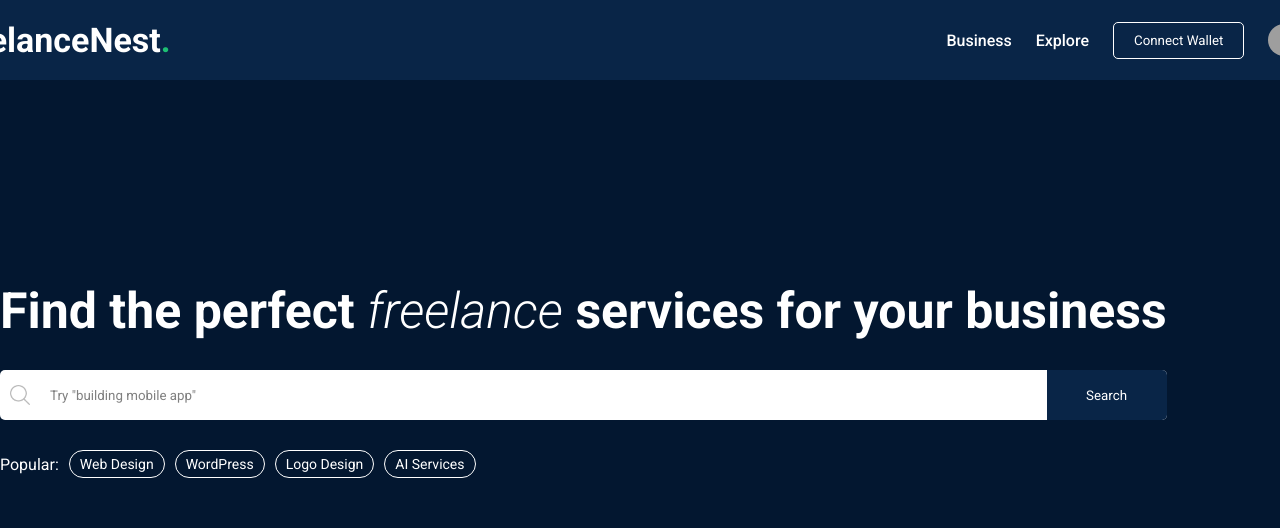
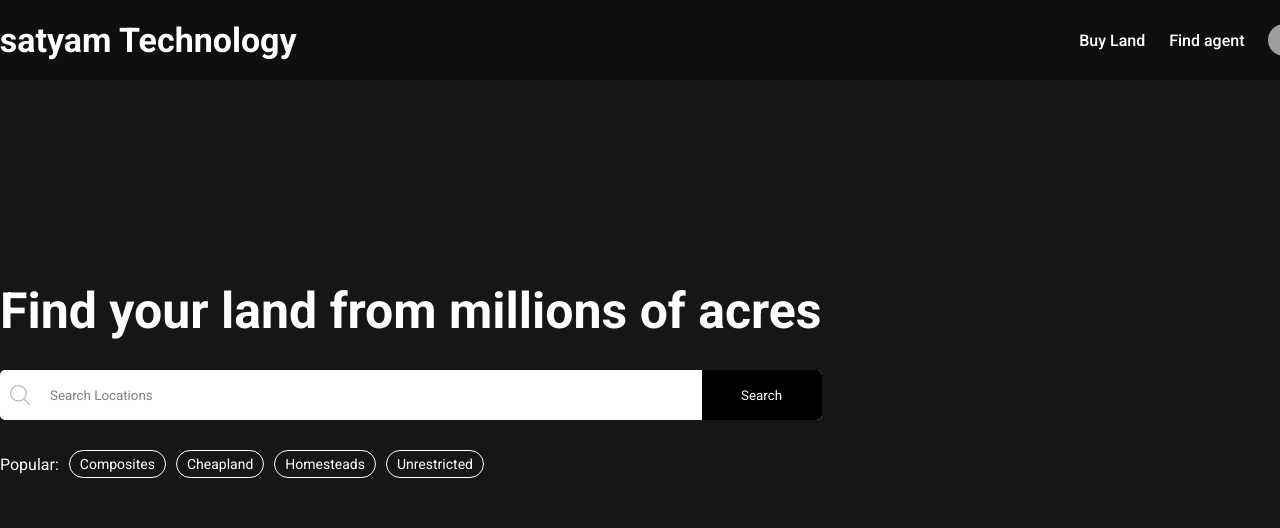
Before and after one commit to ayushkhadkekar3462/BhusatyamTemp, a React (Vite) app: page / in a window 1280 px wide. Shown: the top 528 px of the page. Built offline with nearby package versions, Linux system fonts and the light colour scheme; grey boxes are pictures that could not be loaded.

Commit message:
Minor Changes

```diff
--- a/src/components/featured/Featured.jsx
+++ b/src/components/featured/Featured.jsx
@@ -7,21 +7,21 @@ function Featured() {
       <div className="container">
         <div className="left">
           <h1>
-            Find the perfect <span>freelance</span> services for your business
+          Find your land from millions of acres
           </h1>
           <div className="search">
             <div className="searchInput">
               <img src="./img/search.png" alt="" />
-              <input type="text" placeholder='Try "building mobile app"' />
+              <input type="text" placeholder='Search Locations' />
             </div>
             <button>Search</button>
           </div>
           <div className="popular">
             <span>Popular:</span>
-            <button>Web Design</button>
-            <button>WordPress</button>
-            <button>Logo Design</button>
-            <button>AI Services</button>
+            <button>Composites</button>
+            <button>Cheapland</button>
+            <button>Homesteads</button>
+            <button>Unrestricted</button>
           </div>
         </div>
         <div className="right">
--- a/src/components/featured/Featured.scss
+++ b/src/components/featured/Featured.scss
@@ -2,7 +2,7 @@
   height: 600px;
   display: flex;
   justify-content: center;
-  background-color: #031730;
+  background-color: #171616;
   color: white;
 
   .container {
@@ -56,7 +56,7 @@
           width: 120px;
           height: 50px;
           border: none;
-  background-color: #092547;
+  background-color: #000000;
 
 
           color: white;
--- a/src/components/navbar/Navbar.jsx
+++ b/src/components/navbar/Navbar.jsx
@@ -178,14 +178,14 @@ function Navbar() {
       <div className="container">
         <div className="logo">
           <Link className="link" to="/">
-            <span className="text">FreelanceNest</span>
+            <span className="text">Bhusatyam Technology</span>
           </Link>
-          <span className="dot">.</span>
+          <span className="dot"></span>
         </div>
         <div className="links">
-          <span>Business</span>
-          <span>Explore</span>
-          <div className="walletsec">
+          <span>Buy Land</span>
+          <span>Find agent</span>
+          {/* <div className="walletsec">
             {accounts && accounts.length > 0 && (
               <div className="connected">
                 <p> Account Details</p>
@@ -195,7 +195,7 @@ function Navbar() {
             {!accounts && (
               <button onClick={connectWallet}>Connect Wallet</button>
             )}
-          </div>
+          </div> */}
 
           {!currentUser?.isSeller && <span>Become a Seller</span>}
           {currentUser ? (
--- a/src/components/navbar/Navbar.scss
+++ b/src/components/navbar/Navbar.scss
@@ -2,7 +2,7 @@
   display: flex;
   flex-direction: column;
   align-items: center;
-  background-color: #092547;
+  background-color: #100f0f;
 
   color: white;
   position: sticky;
```
